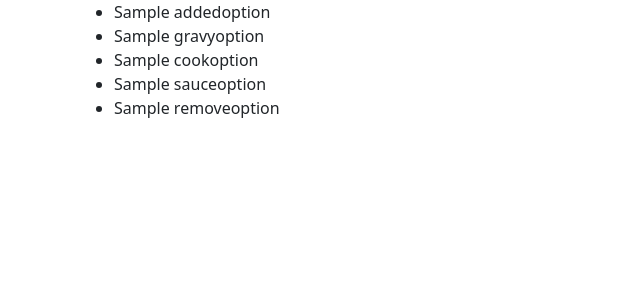
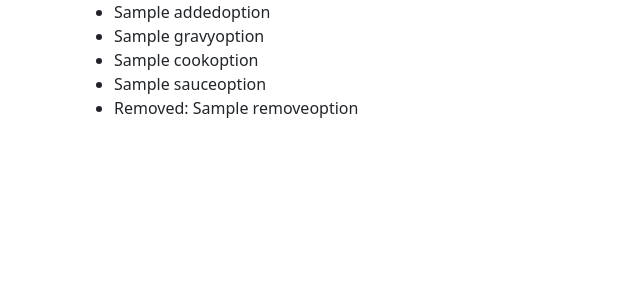
Before and after one commit to MegKM/grand-central, a Django app: page /menu/order/view in a window 1280 px wide. Shown: the part 174-474 px from the top of the page, without its empty margins (0-640 px from the left). Run offline with Django 4.2, Linux system fonts and the light colour scheme; a user stored in the database is signed in; tables that the repository leaves empty hold one stand-in row (values such as "Sample post"); some libraries are stand-ins or nearby versions.

Commit message:
tweaked html

```diff
--- a/main_app/templates/view_order.html
+++ b/main_app/templates/view_order.html
@@ -46,7 +46,7 @@
 
             {% if item.remove_option.exists %}
                 {% for option in item.remove_option.all %}
-                    <li>{{ option.name }}</li>
+                    <li>Removed: {{ option.name }}</li>
                 {% endfor %}
             {% endif %}
 
```
